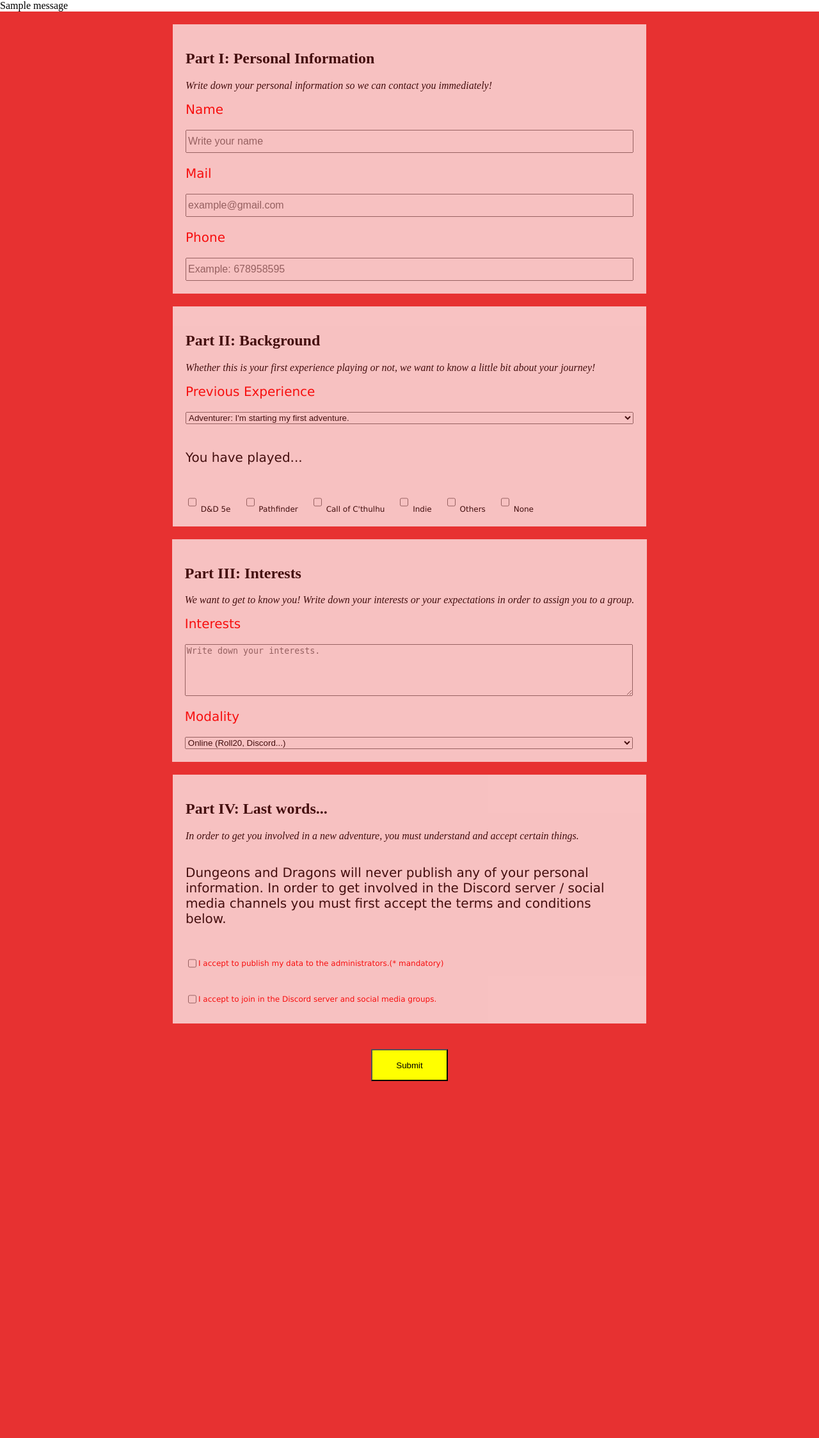
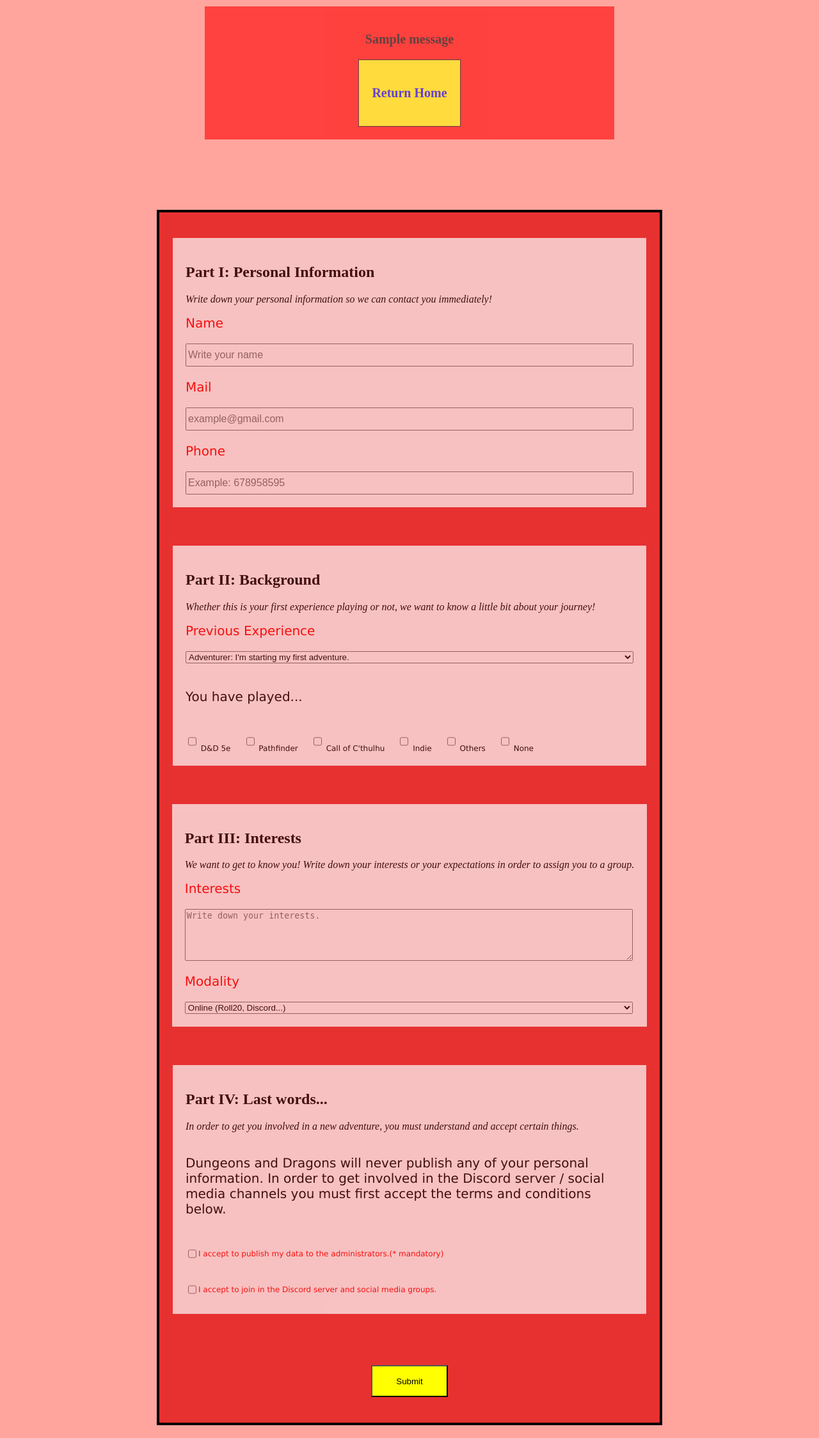
Before and after one commit to cristopherpydev/webpage, a Django app: page /heroes/ in a window 1280 px wide. Shown: the whole page at 64% size. Before the commit the page ends 1690 px from the top, so only its background shows below. Run offline with Django 5.2, Linux system fonts and the light colour scheme; one stand-in notice (Sample message) is shown.

Commit message:
added form + heroes app

```diff
--- a/wiki/heroes/views.py
+++ b/wiki/heroes/views.py
@@ -35,7 +35,7 @@ def show_form(request):
             return redirect("./success/")
 
         except IntegrityError:
-            messages.error(request, "You are already signed in!")
+            messages.error(request, "You are already signed in! Try to sign with a different mail.")
             return redirect('/heroes/')
 
     return render(request, 'documents/form.html')
--- a/wiki/static/src/form.css
+++ b/wiki/static/src/form.css
@@ -1,12 +1,45 @@
 body{
     padding: 0px;
     margin: 0px;
-}
-form{
     display: flex;
     flex-direction: column;
     align-items: center;
+    gap: 60px;
+    background-color: rgb(255, 165, 157);
+
+}
+form {
+    border: 4px solid black;
+    margin-top: 50px;
+    margin-bottom: 20px;
+    display: flex;
+    flex-direction: column;
+    align-items: center;
+    gap: 40px;
     background-color: rgb(231, 49, 49);
+
+    padding: 20px;
+}
+
+.message{
+    font-weight: bold;
+    font-size: 20px;
+    display: flex;
+    padding: 20px;
+    flex-direction: column;
+    align-items: center;
+    width: 600px;
+    max-width: 600px;
+    background-color: rgb(255, 0, 0);
+    opacity: 0.6;
+    margin-top: 10px;
+}
+
+.message a{
+    padding: 20px;
+    background-color: yellow;
+    border: 1px solid black;
+    text-decoration: none;
 }
 
 .part-1-box{
@@ -91,5 +124,8 @@ form{
     margin-bottom: 20px;
 }
 @media (max-width: 480px){
-
+    form {
+        width: 90%;
+        max-width: 600px;
+    }
 }
--- a/wiki/templates/documents/form.html
+++ b/wiki/templates/documents/form.html
@@ -11,9 +11,10 @@
     {% if messages %}
         {% for message in messages %}
             <div class="message {{ message.tags }}">
-                {{ message }}
-            </div>
+                <p>{{ message }}</p>
         {% endfor %}
+            <a href="/" class="return"><p>Return Home</p></a>
+        </div>
     {% endif %}
     <form action="" method="post">
         {% csrf_token %}
```
